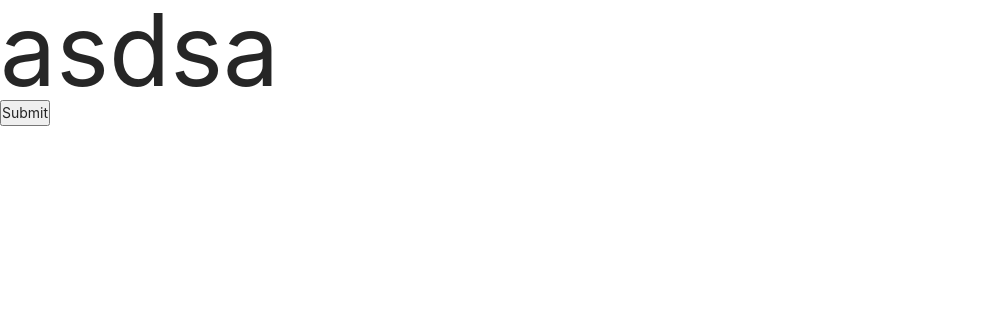
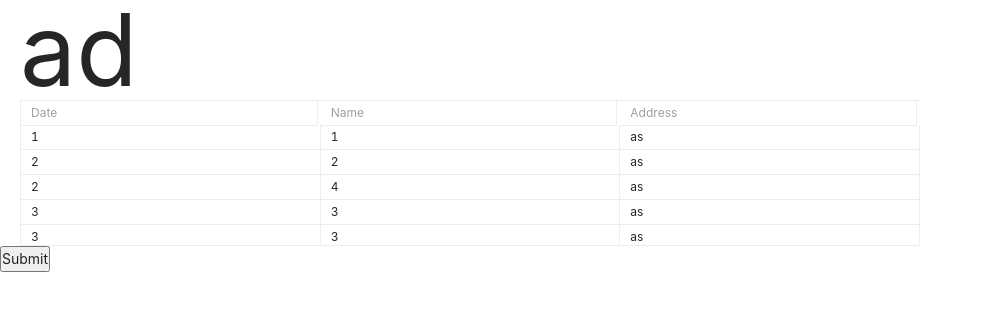
Before and after one commit to lzt-T/carpediemUi, a Vue app: page / in a window 1280 px wide. Shown: the top 310 px of the page, without its empty margins (0-983 px from the left). Built offline with nearby package versions, Linux system fonts and the light colour scheme; a web font is replaced by a local one.

Commit message:
fix: table完成

```diff
--- a/examples/App.vue
+++ b/examples/App.vue
@@ -1,6 +1,17 @@
 <template>
   <div class="su">
-    <cd-table></cd-table>
+    ad
+    <cd-table
+      :data="data"
+      :fieldName="['date', 'name', 'address']"
+      :listName="['Date', 'Name', 'Address']"
+      :sort="[true, true, false]"
+      :stripe="false"
+      :border="true"
+      :fixedHeader="true"
+      :rows="6"
+      :width="12"
+    ></cd-table>
   </div>
   <form method="post" action="http://127.0.0.1:3000/su">
     <input type="submit" />
@@ -13,13 +24,63 @@ import { ref, onMounted, getCurrentInstance, watch, reactive } from "vue";
 export default {
   name: "App",
   setup() {
-    let data = ref(20);
-    setInterval(() => {
-      if (data.value == 100) {
-        return;
-      }
-      data.value = data.value + 2;
-    }, 500);
+    let data = ref([
+      {
+        date: "1",
+        name: "1",
+        address: "as",
+      },
+      {
+        date: "2",
+        name: "2",
+        address: "as",
+      },
+      {
+        date: "2",
+        name: "4",
+        address: "as",
+      },
+      {
+        date: "3",
+        name: "3",
+        address: "as",
+      },
+      {
+        date: "3",
+        name: "3",
+        address: "as",
+      },
+      {
+        date: "3",
+        name: "3",
+        address: "as",
+      },
+      {
+        date: "3",
+        name: "3",
+        address: "as",
+      },
+      {
+        date: "3",
+        name: "3",
+        address: "as",
+      },
+      {
+        date: "3",
+        name: "3",
+        address: "as",
+      },
+      {
+        date: "3",
+        name: "3",
+        address: "as",
+      },
+      {
+        date: "3",
+        name: "3",
+        address: "as",
+      },
+    ]);
     watch(data, (newval, oldval) => {
       console.log(newval);
     });
@@ -54,6 +115,7 @@ export default {
 
 <style >
 .su {
+  margin-left: 20px;
   width: 900px;
   font-size: 100px;
   line-height: 100px;
--- a/packages/table/src/table.vue
+++ b/packages/table/src/table.vue
@@ -1,5 +1,58 @@
 <template>
-  <div>asdsa</div>
+  <div :class="{ frame: true, 'cd-table-broder-frame': border }">
+    <div :class="{ 'cd-table-frame': true }">
+      <div
+        v-for="(data2, ind2) in listName"
+        :key="ind2"
+        class="cd-table-list-frame"
+      >
+        <div
+          :class="{
+            'cd-tabble-list-title-frame': true,
+            'cd-tabble-list-title-fixedHeader': fixedHeader,
+            'cd-table-list-bottom': true,
+            'cd-table-list-right': border,
+          }"
+        >
+          <div>
+            {{ data2 }}
+          </div>
+          <div
+            class="cd-tabble-list-title-sort"
+            v-if="sort !== undefined && sort[ind2]"
+          >
+            <cd-icon
+              name="caretUp"
+              :size="widthData / 2.2"
+              :color="isUp[ind2] ? '#409eff' : '#b7b8bb'"
+              class="cd-tabble-list-title-sort-up"
+              @click="setSort(ind2, 0)"
+            ></cd-icon>
+            <cd-icon
+              name="caretDown"
+              :size="widthData / 2.2"
+              :color="isDown[ind2] ? '#409eff' : '#b7b8bb'"
+              class="cd-tabble-list-title-sort-down"
+              @click="setSort(ind2, 1)"
+            ></cd-icon>
+          </div>
+        </div>
+        <div v-if="fixedHeader">?</div>
+        <div
+          v-for="(data1, ind1) in options"
+          :key="ind1"
+          :class="{
+            'cd-table-list-bottom': true,
+            'cd-tabble-list-data': true,
+            'cd-table-list-right': border,
+            'cd-table-list-stripe': stripe && ind1 % 2 == 1,
+          }"
+        >
+          {{ data1[fieldName[ind2]] }}
+        </div>
+      </div>
+    </div>
+  </div>
 </template>
 
 <script lang="ts">
@@ -10,8 +63,165 @@ export default defineComponent({
   components: {
     cdIcon,
   },
+  props: {
+    data: {
+      type: Array,
+      required: true,
+    },
+    fieldName: {
+      type: Array,
+      required: true,
+    },
+    listName: {
+      type: Array,
+      required: true,
+    },
+    sort: {
+      type: Array,
+    },
+    stripe: {
+      type: Boolean,
+      default: false,
+    },
+    border: {
+      type: Boolean,
+      default: false,
+    },
+    fixedHeader: {
+      type: Boolean,
+      default: false,
+    },
+    rows: {
+      type: Number,
+      default: 5,
+    },
+    width: {
+      type: Number,
+      default: 32,
+    },
+  },
+  setup(props, context) {
+    // 设置大小
+    let widthData = ref<number>();
+    setSize();
+    function setSize() {
+      if (props.width >= 24) {
+        widthData.value = props.width;
+      } else {
+        widthData.value = 24;
+      }
+    }
+    //
+    let options = ref();
+    options.value = props.data;
+    let isUp = ref<boolean[]>([]);
+    let isDown = ref<boolean[]>([]);
+    props.listName.forEach((val, ind) => {
+      isUp.value[ind] = false;
+      isDown.value[ind] = false;
+    });
+    function setSort(ind: number, data: number) {
+      if (data == 0) {
+        isUp.value[ind] = true;
+        isDown.value[ind] = false;
+      } else {
+        isUp.value[ind] = false;
+        isDown.value[ind] = true;
+      }
+      for (let i = 0; i < isUp.value.length; i++) {
+        if (i != ind) {
+          isUp.value[i] = false;
+          isDown.value[i] = false;
+        }
+      }
+      options.value = options.value.sort(function (a: any, b: any) {
+        let a1 = a[String(props.fieldName[ind])];
+        let b1 = b[String(props.fieldName[ind])];
+        if (data == 0) {
+          return a1 - b1;
+        } else {
+          return b1 - a1;
+        }
+      });
+    }
+    return {
+      widthData,
+      isUp,
+      isDown,
+      setSort,
+      options,
+    };
+  },
 });
 </script>
 
 <style scoped>
+.frame {
+  position: relative;
+  overflow: hidden;
+  border-bottom: 1px solid #ededed;
+}
+.cd-table-frame {
+  display: flex;
+  font-size: v-bind(widthData/2 + "px");
+  line-height: v-bind(widthData + "px");
+  overflow: auto;
+  max-height: v-bind(widthData * rows + "px");
+}
+.cd-table-frame::-webkit-scrollbar {
+  width: 6px;
+}
+/* 滑块 */
+.cd-table-frame:hover::-webkit-scrollbar-thumb {
+  background: rgba(0, 0, 0, 0.2);
+}
+/* 滚动槽 */
+.cd-table-frame::-webkit-scrollbar-track {
+  border-radius: 10px;
+}
+/* 滚动条滑块 */
+.cd-table-frame::-webkit-scrollbar-thumb {
+  border-radius: 10px;
+  background: transparent;
+}
+
+.cd-table-broder-frame {
+  border-top: 1px solid #ededed;
+  border-left: 1px solid #ededed;
+}
+.cd-table-list-frame {
+  flex: 1;
+}
+.cd-tabble-list-title-frame {
+  display: flex;
+  padding-left: 10px;
+  color: #9f9f9f;
+}
+.cd-tabble-list-title-fixedHeader {
+  position: absolute;
+  width: v-bind("((1/listName.length*100).toFixed(0))+'%'");
+  background-color: white;
+}
+.cd-tabble-list-title-sort {
+  margin-left: 5px;
+  display: flex;
+  flex-direction: column;
+  line-height: v-bind(widthData/2.2 + "px");
+}
+.cd-tabble-list-title-sort-up {
+  padding-top: 4px;
+}
+
+.cd-tabble-list-data {
+  padding-left: 10px;
+}
+.cd-table-list-bottom {
+  border-bottom: 1px solid #ededed;
+}
+.cd-table-list-right {
+  border-right: 1px solid #ededed;
+}
+.cd-table-list-stripe {
+  background-color: #fafafa;
+}
 </style>
```
